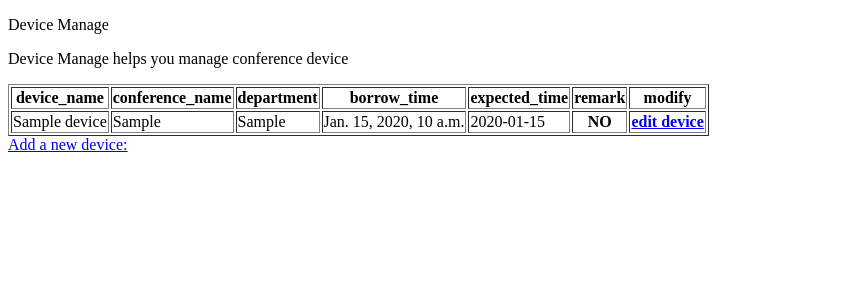
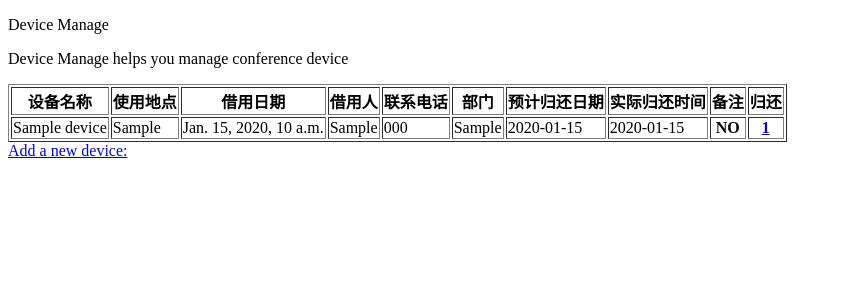
Before and after one commit to ZeroPatrick/device-manage, a Django app: page / in a window 1280 px wide. Shown: the top 300 px of the page, without its empty margins (0-842 px from the left). Run offline with Django 3.2, Linux system fonts and the light colour scheme; tables that the repository leaves empty hold one stand-in row (values such as "Sample post").

Commit message:
finish base function

```diff
--- a/device/models.py
+++ b/device/models.py
@@ -8,8 +8,9 @@ class Device(models.Model):
     """设备名称"""
     device_name = models.CharField(max_length=50)
     conference_room = models.CharField(max_length=20)
+    borrower = models.CharField(max_length=20)
+    phone_number = models.CharField(max_length=10)
     department = models.CharField(max_length=20)
-    borrower = models.CharField(max_length=20)
     borrow_time = models.DateTimeField(auto_now_add=True)
     expected_time = models.CharField(max_length=50)
     actual_time = models.CharField(max_length=50)
@@ -30,10 +31,14 @@ class Device(models.Model):
         return {
             "device_name": self.device_name,
             "conference_name": self.conference_room,
+            "borrower": self.borrower,
+            "phone_number": self.phone_number,
             "department": self.department,
             "borrow_time": self.borrow_time,
             "expected_time": self.expected_time,
+            "actual_time": self.actual_time,
             "remark": self.remark,
+            "id": self.id,
         }
 
     def __str__(self):
--- a/device/templates/device/index.html
+++ b/device/templates/device/index.html
@@ -13,13 +13,16 @@
 <table border="1">
     <thead>
     <tr>
-        <th>device_name</th>
-        <th>conference_name</th>
-        <th>department</th>
-        <th>borrow_time</th>
-        <th>expected_time</th>
-        <th>remark</th>
-        <th>modify</th>
+        <th>设备名称</th>
+        <th>使用地点</th>
+        <th>借用日期</th>
+        <th>借用人</th>
+        <th>联系电话</th>
+        <th>部门</th>
+        <th>预计归还日期</th>
+        <th>实际归还时间</th>
+        <th>备注</th>
+        <th>归还</th>
     </tr>
     </thead>
     <tbody>
@@ -27,11 +30,14 @@
     <tr>
         <td>{{ device.device_name }}</td>
         <td>{{ device.conference_name }}</td>
+        <td>{{ device.borrow_time }}</td>
+        <td>{{ device.borrower }}</td>
+        <td>{{ device.phone_number}}</td>
         <td>{{ device.department }}</td>
-        <td>{{ device.borrow_time }}</td>
         <td>{{ device.expected_time }}</td>
+        <td>{{ device.actual_time }}</td>
         <th>{{ device.remark }}</th>
-        <th><a href="{% url 'device:edit_device' %}?device_id=device.id">edit device</a></th>
+        <th><a href="{% url 'device:edit_device' device.id %}">{{ device.id }}</a></th>
     </tr>
     {% endfor %}
     </tbody>
--- a/device/urls.py
+++ b/device/urls.py
@@ -10,5 +10,5 @@ urlpatterns = [
     # 主页
     path('', views.index, name='index'),
     path('new_device', views.new_device, name='new_device'),
-    re_path('edit_device/(?P<device_id>\d+)', views.edit_device, name='edit_device'),
+    re_path('edit_device/(?P<device_id>\d+)/', views.edit_device, name='edit_device'),
 ]
--- a/device/views.py
+++ b/device/views.py
@@ -40,7 +40,6 @@ def edit_device(request, device_id):
         form = DeviceForm(instance=device, data=request.POST)
         if form.is_valid():
             form.save()
-            return HttpResponseRedirect(reverse('device:device',
-                                                args=[device_id]))
+            return HttpResponseRedirect(reverse('device:index'))
     context = {'device': device, 'form': form}
-    return render(request, 'device/new_device.html', context)
+    return render(request, 'device/edit_device.html', context)
--- a/device_manage/settings.py
+++ b/device_manage/settings.py
@@ -25,7 +25,7 @@ SECRET_KEY = '6h_gy20dcdns-h19tpsc232lwd_2v#vm_&+186vhb&)4wd%$ck'
 # SECURITY WARNING: don't run with debug turned on in production!
 DEBUG = True
 
-ALLOWED_HOSTS = []
+ALLOWED_HOSTS = ['*']
 
 
 # Application definition
```
Also changed, not shown: device/migrations/0005_device_phone_number.py (added).
